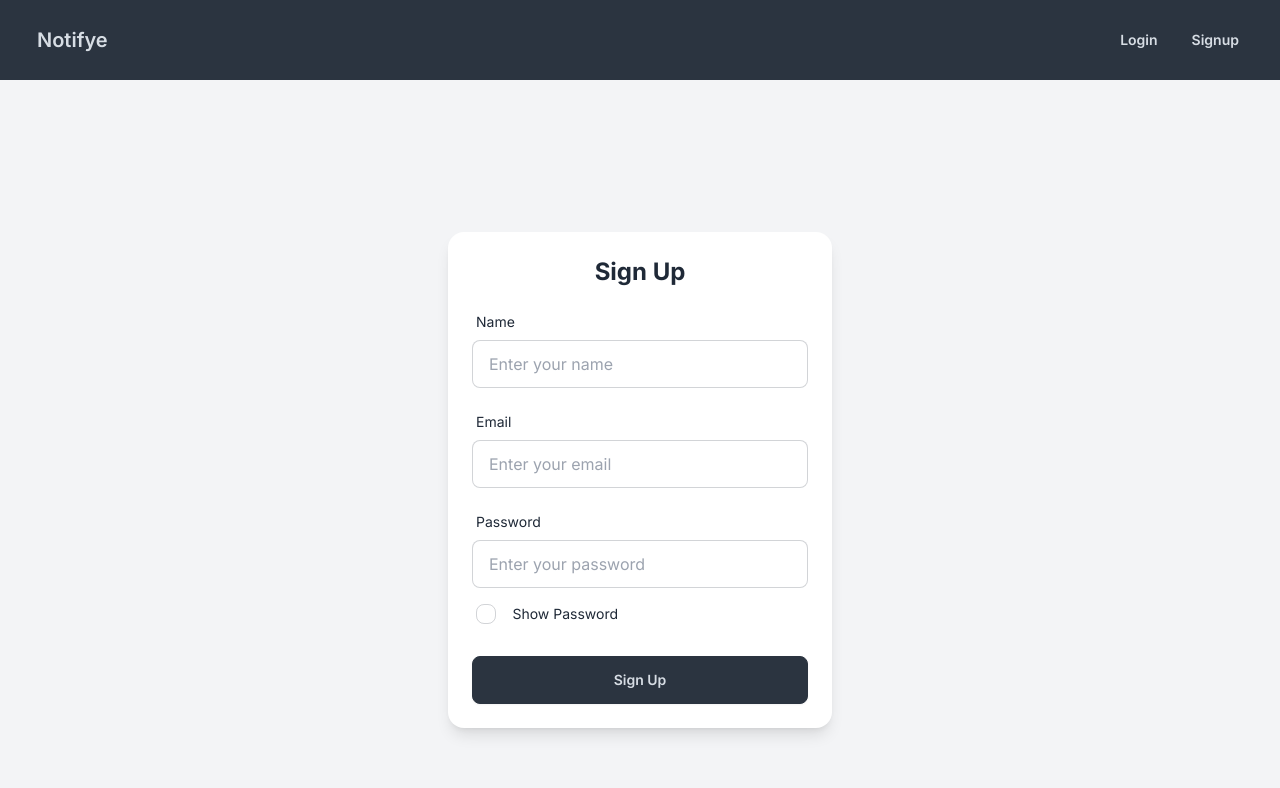
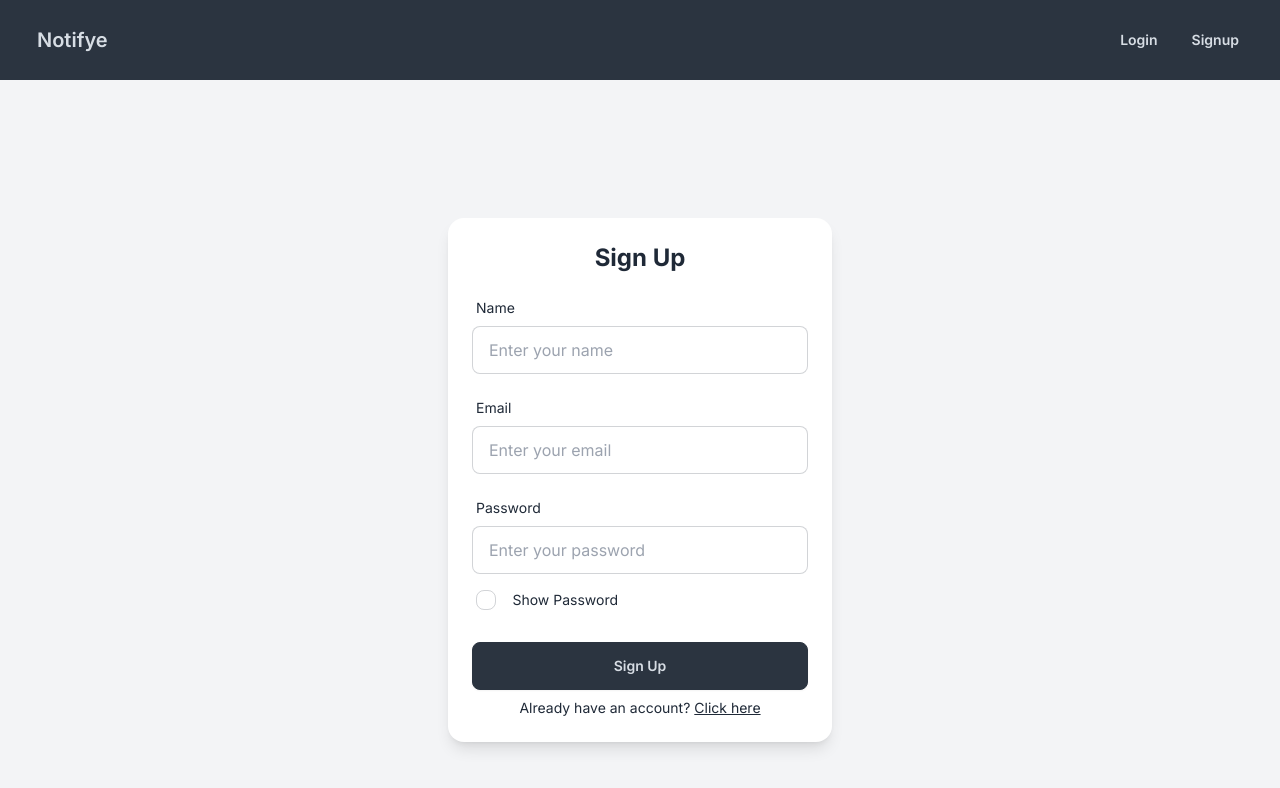
Before and after one commit to Prashanth-Santhanaraman/Notifye, a React (Vite) app in the folder Frontend/Notes-app/: page /signup in a window 1280 px wide. Shown: the top 788 px of the page. Built offline with nearby package versions, Linux system fonts and the light colour scheme.

Commit message:
Handled edge cases
Added favicon.

```diff
--- a/Frontend/Notes-app/index.html
+++ b/Frontend/Notes-app/index.html
@@ -2,7 +2,7 @@
 <html lang="en">
   <head>
     <meta charset="UTF-8" />
-    <link rel="icon" type="image/svg+xml" href="/vite.svg" />
+    <link rel="icon" type="image/svg+xml" href="/Notifye.png" />
     <meta name="viewport" content="width=device-width, initial-scale=1.0" />
     <link rel="preconnect" href="https://fonts.googleapis.com" />
     <link rel="preconnect" href="https://fonts.gstatic.com" crossorigin />
--- a/Frontend/Notes-app/src/pages/Home.jsx
+++ b/Frontend/Notes-app/src/pages/Home.jsx
@@ -30,7 +30,7 @@ export default function Home() {
       .then((res) => {
         // console.log(res.data)
         setUserNotes(res.data.notes);
-        toast.success("This is a success message!");
+        // toast.success("This is a success message!");
       })
       .catch((err) => console.error(err));
   }, []);
--- a/Frontend/Notes-app/src/pages/Login.jsx
+++ b/Frontend/Notes-app/src/pages/Login.jsx
@@ -151,6 +151,7 @@ export default function Login() {
               Login
             </button>
           </form>
+          <p className="text-sm text-center mt-2">Don't have an account? <a className="link" href="/signup">Click here</a></p>
         </div>
       </div>
     </>
--- a/Frontend/Notes-app/src/pages/Signup.jsx
+++ b/Frontend/Notes-app/src/pages/Signup.jsx
@@ -14,6 +14,7 @@ export default function Signup() {
   const [emailError, setEmailError] = useState(false);
   const [passwordError, setPasswordError] = useState(false);
   const navigate = useNavigate();
+
 
   const isValidEmail = (email) => {
     const emailRegex = /^[^\s@]+@[^\s@]+\.[^\s@]+$/;
@@ -58,9 +59,8 @@ export default function Signup() {
         setIsSuccess(true);
         setIsError(false);
         setTimeout(() => {
-          navigate("/login"); // Replace "/new-page" with your target route
+          navigate("/");
         }, 5000);
-        // navigate("/login");
       })
       .catch((err) => {
         console.error(err);
@@ -168,6 +168,7 @@ export default function Signup() {
               Sign Up
             </button>
           </form>
+          <p className="text-sm text-center mt-2">Already have an account? <a className="link" href="/">Click here</a></p>
         </div>
       </div>
       {toastMessage && (
```
Also changed, not shown: Frontend/Notes-app/Notifye.png (added).
